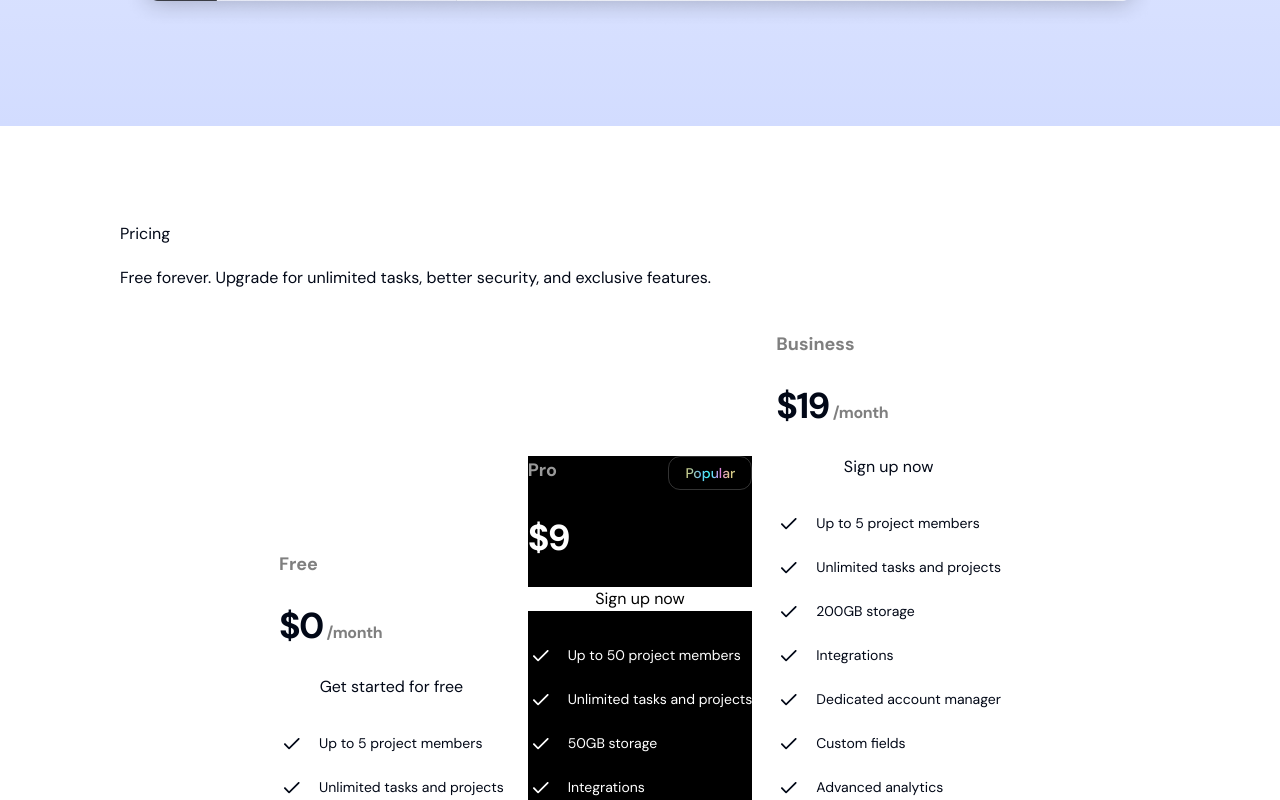
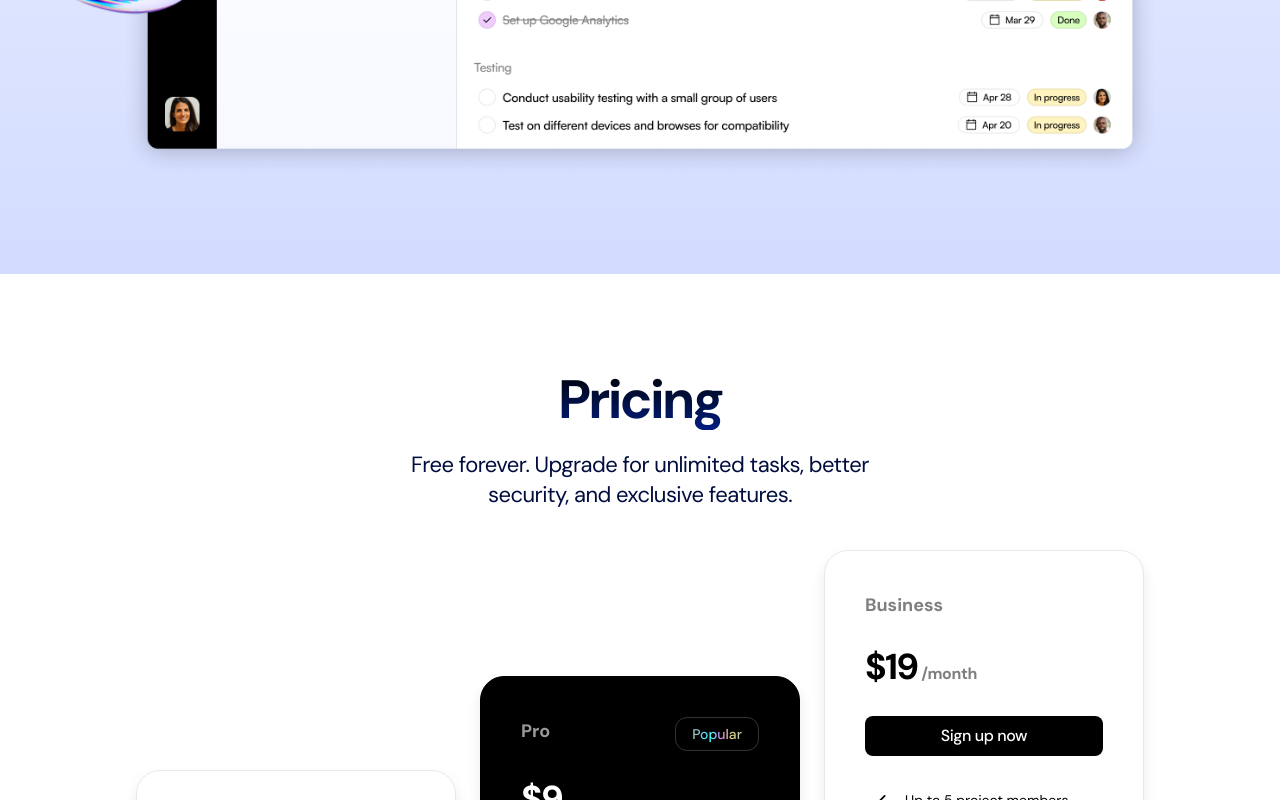
Before and after one commit to abhi8284/zkBTC-Links, a Next.js app in the folder BTC-Links-frontend/: page / in a window 1280 px wide. Shown: the part 1820-2620 px from the top of the page. Built offline with nearby package versions, Linux system fonts and the light colour scheme.

Commit message:
revert back

```diff
--- a/BTC-Links-frontend/app/globals.css
+++ b/BTC-Links-frontend/app/globals.css
@@ -2,68 +2,40 @@
 @tailwind components;
 @tailwind utilities;
 
-@layer base {
-  :root {
-    --background: 0 0% 100%;
-    --foreground: 222.2 84% 4.9%;
-    --card: 0 0% 100%;
-    --card-foreground: 222.2 84% 4.9%;
-    --popover: 0 0% 100%;
-    --popover-foreground: 222.2 84% 4.9%;
-    --primary: 222.2 47.4% 11.2%;
-    --primary-foreground: 210 40% 98%;
-    --secondary: 210 40% 96.1%;
-    --secondary-foreground: 222.2 47.4% 11.2%;
-    --muted: 210 40% 96.1%;
-    --muted-foreground: 215.4 16.3% 46.9%;
-    --accent: 210 40% 96.1%;
-    --accent-foreground: 222.2 47.4% 11.2%;
-    --destructive: 0 84.2% 60.2%;
-    --destructive-foreground: 210 40% 98%;
-    --border: 214.3 31.8% 91.4%;
-    --input: 214.3 31.8% 91.4%;
-    --ring: 222.2 84% 4.9%;
-    --radius: 0.5rem;
-    --chart-1: 12 76% 61%;
-    --chart-2: 173 58% 39%;
-    --chart-3: 197 37% 24%;
-    --chart-4: 43 74% 66%;
-    --chart-5: 27 87% 67%;
+@layer components {
+  .btn {
+    @apply px-4 py-2 rounded-lg font-medium inline-flex items-center justify-center tracking-tight;
   }
 
-  .dark {
-    --background: 222.2 84% 4.9%;
-    --foreground: 210 40% 98%;
-    --card: 222.2 84% 4.9%;
-    --card-foreground: 210 40% 98%;
-    --popover: 222.2 84% 4.9%;
-    --popover-foreground: 210 40% 98%;
-    --primary: 210 40% 98%;
-    --primary-foreground: 222.2 47.4% 11.2%;
-    --secondary: 217.2 32.6% 17.5%;
-    --secondary-foreground: 210 40% 98%;
-    --muted: 217.2 32.6% 17.5%;
-    --muted-foreground: 215 20.2% 65.1%;
-    --accent: 217.2 32.6% 17.5%;
-    --accent-foreground: 210 40% 98%;
-    --destructive: 0 62.8% 30.6%;
-    --destructive-foreground: 210 40% 98%;
-    --border: 217.2 32.6% 17.5%;
-    --input: 217.2 32.6% 17.5%;
-    --ring: 212.7 26.8% 83.9%;
-    --chart-1: 220 70% 50%;
-    --chart-2: 160 60% 45%;
-    --chart-3: 30 80% 55%;
-    --chart-4: 280 65% 60%;
-    --chart-5: 340 75% 55%;
+  .btn-primary {
+    @apply bg-black text-white;
+  }
+
+  .btn-text {
+    @apply text-black bg-transparent;
+  }
+
+  .logo-ticker-image {
+    @apply h-8 w-auto;
+  }
+
+  .tag {
+    @apply text-sm inline-flex border border-[#222]/10 px-3 py-1 rounded-lg tracking-tight;
+  }
+
+  .section-title {
+    @apply text-center text-3xl md:text-[54px] md:leading-[60px] font-bold tracking-tighter bg-gradient-to-b from-black to-[#001E80] text-transparent bg-clip-text;
+  }
+
+  .section-description {
+    @apply text-center text-[22px] leading-[30px] tracking-tight text-[#010D3E];
+  }
+
+  .section-heading {
+    @apply max-w-[540px] mx-auto;
+  }
+
+  .card {
+    @apply p-10 border border-[#222222]/10 rounded-3xl shadow-[0_7px_14px_#EAEAEA] max-w-xs w-full;
   }
 }
-
-@layer base {
-  * {
-    @apply border-border;
-  }
-  body {
-    @apply bg-background text-foreground;
-  }
-}
--- a/BTC-Links-frontend/sections/Header.tsx
+++ b/BTC-Links-frontend/sections/Header.tsx
@@ -19,7 +19,9 @@ export const Header = () => {
       <div className="py-5">
         <div className="container">
           <div className="flex items-center justify-between">
-            <Image src={Logo} alt="Saas Logo" height={40} width={40} />
+            <Link href="/">
+              <Image src={Logo} alt="Saas Logo" height={40} width={40} />
+            </Link>
             {/* <MenuIcon className="h-5 w-5 md:hidden" /> */}
             <nav className="hidden md:flex gap-6 text-black/60 items-center">
               <Link href="/create" >
--- a/BTC-Links-frontend/tailwind.config.ts
+++ b/BTC-Links-frontend/tailwind.config.ts
@@ -1,14 +1,12 @@
-import type { Config } from "tailwindcss"
+import type { Config } from "tailwindcss";
 
-const config = {
-  darkMode: ["class"],
+const config: Config = {
   content: [
     "./sections/**/*.{js,ts,jsx,tsx,mdx}",
     "./pages/**/*.{js,ts,jsx,tsx,mdx}",
     "./components/**/*.{js,ts,jsx,tsx,mdx}",
     "./app/**/*.{js,ts,jsx,tsx,mdx}",
-	],
-  prefix: "",
+  ],
   theme: {
     screens: {
       sm: "375px",
@@ -21,64 +19,11 @@ const config = {
         padding: {
           DEFAULT: "20px",
           lg: "80px",
-        }},
-      colors: {
-        border: "hsl(var(--border))",
-        input: "hsl(var(--input))",
-        ring: "hsl(var(--ring))",
-        background: "hsl(var(--background))",
-        foreground: "hsl(var(--foreground))",
-        primary: {
-          DEFAULT: "hsl(var(--primary))",
-          foreground: "hsl(var(--primary-foreground))",
         },
-        secondary: {
-          DEFAULT: "hsl(var(--secondary))",
-          foreground: "hsl(var(--secondary-foreground))",
-        },
-        destructive: {
-          DEFAULT: "hsl(var(--destructive))",
-          foreground: "hsl(var(--destructive-foreground))",
-        },
-        muted: {
-          DEFAULT: "hsl(var(--muted))",
-          foreground: "hsl(var(--muted-foreground))",
-        },
-        accent: {
-          DEFAULT: "hsl(var(--accent))",
-          foreground: "hsl(var(--accent-foreground))",
-        },
-        popover: {
-          DEFAULT: "hsl(var(--popover))",
-          foreground: "hsl(var(--popover-foreground))",
-        },
-        card: {
-          DEFAULT: "hsl(var(--card))",
-          foreground: "hsl(var(--card-foreground))",
-        },
-      },
-      borderRadius: {
-        lg: "var(--radius)",
-        md: "calc(var(--radius) - 2px)",
-        sm: "calc(var(--radius) - 4px)",
-      },
-      keyframes: {
-        "accordion-down": {
-          from: { height: "0" },
-          to: { height: "var(--radix-accordion-content-height)" },
-        },
-        "accordion-up": {
-          from: { height: "var(--radix-accordion-content-height)" },
-          to: { height: "0" },
-        },
-      },
-      animation: {
-        "accordion-down": "accordion-down 0.2s ease-out",
-        "accordion-up": "accordion-up 0.2s ease-out",
       },
     },
   },
-  plugins: [require("tailwindcss-animate")],
-} satisfies Config
+  plugins: [],
+};
 
-export default config
+export default config;
```
